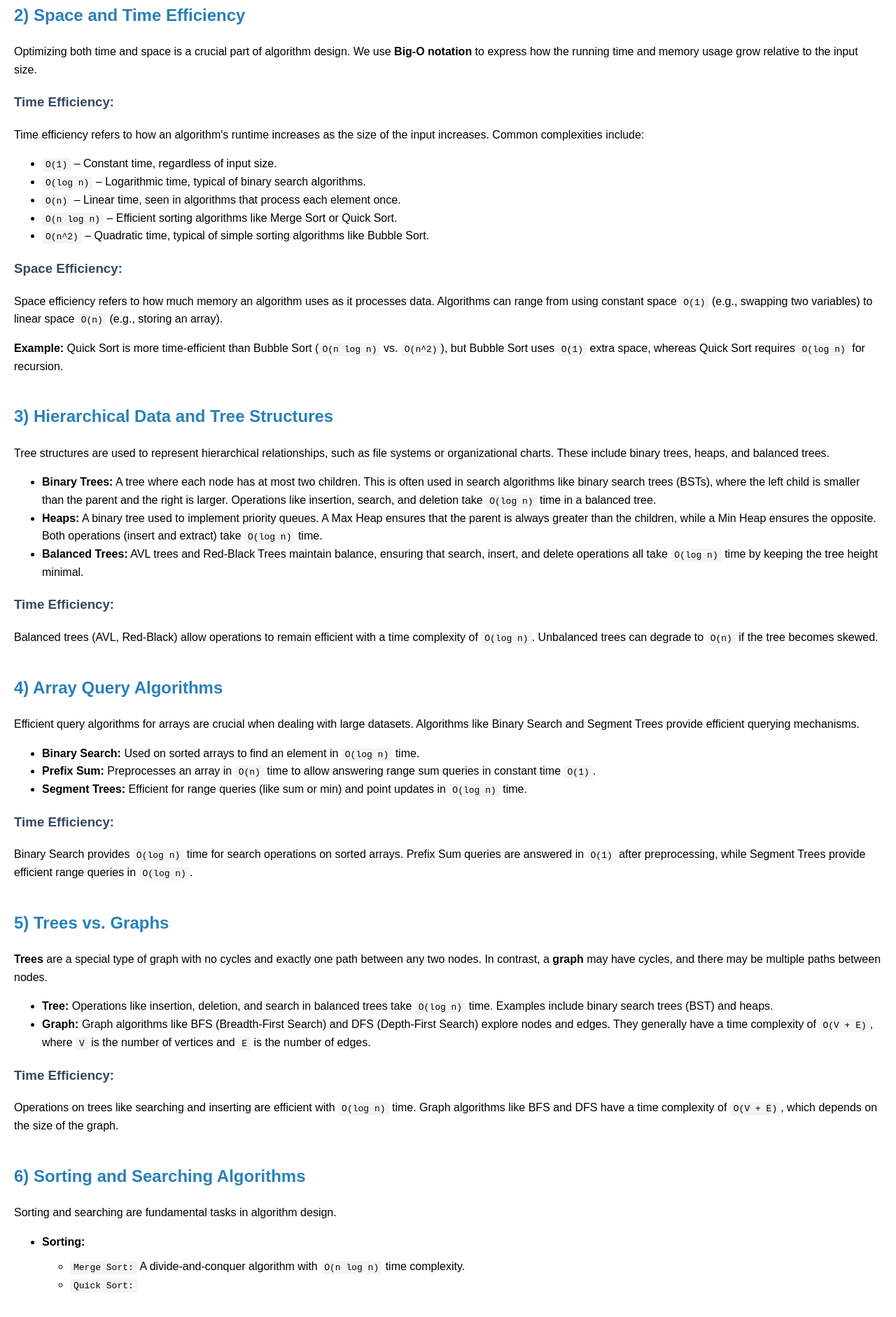
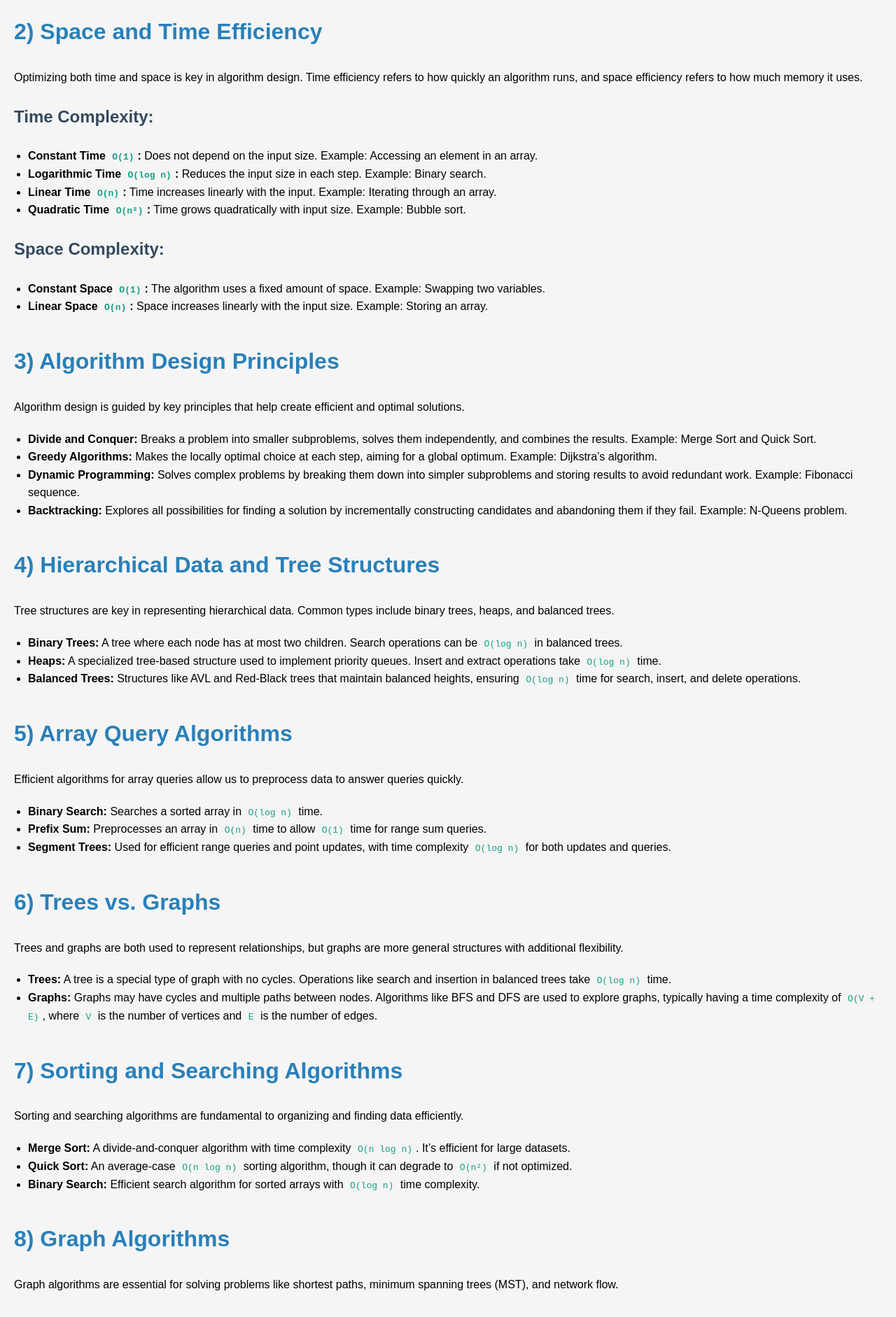
Before and after one commit to vaishnavi1702-v/urban_navigation_and_safety.github.ho, a plain HTML site: page reflection_vaishnavi.html in a window 1280 px wide. Shown: the part 504-2386 px from the top of the page at 70% size. Drawn offline with Linux system fonts and the light colour scheme.

Commit message:
Update reflection_vaishnavi.html

```diff
--- a/reflection_vaishnavi.html
+++ b/reflection_vaishnavi.html
@@ -4,30 +4,42 @@
     <meta charset="UTF-8">
     <meta name="viewport" content="width=device-width, initial-scale=1.0">
     <meta http-equiv="X-UA-Compatible" content="ie=edge">
-    <title>Comprehensive Guide to Algorithm Design and Analysis</title>
+    <title>Comprehensive Guide to Algorithm Design and Real-World Applications</title>
     <style>
         body {
             font-family: Arial, sans-serif;
             line-height: 1.6;
             margin: 20px;
+            background-color: #f5f5f5;
         }
         h1 {
             text-align: center;
             color: #2C3E50;
+            font-size: 2.5em;
+            padding-bottom: 20px;
+            border-bottom: 2px solid #2980B9;
         }
         h2 {
             color: #2980B9;
+            font-size: 2em;
+            margin-top: 30px;
         }
         h3 {
             color: #34495E;
+            font-size: 1.5em;
+        }
+        p {
+            margin-bottom: 20px;
         }
         ul {
             margin: 10px 0;
+            padding-left: 20px;
         }
         code {
             background-color: #f4f4f4;
             padding: 2px 5px;
             border-radius: 3px;
+            color: #16a085;
         }
         section {
             margin-bottom: 40px;
@@ -39,98 +51,106 @@
         .concepts {
             margin-left: 30px;
         }
-        .example {
-            background-color: #ECF0F1;
+        .quote {
+            background-color: #BDC3C7;
             padding: 10px;
+            font-style: italic;
+            margin-top: 20px;
+        }
+        .tip {
+            background-color: #F39C12;
+            padding: 10px;
+            color: #fff;
             border-radius: 5px;
+            margin-top: 10px;
         }
     </style>
 </head>
 <body>
 
-    <h1>Comprehensive Guide to Algorithm Design and Analysis</h1>
+    <h1>Comprehensive Guide to Algorithm Design, Efficiency, and Real-World Applications</h1>
 
     <section>
         <h2>1) Problems in Nature: Iteration, Recursion, and Backtracking</h2>
-        <p>In algorithm design, certain problems can be solved using iterative, recursive, or backtracking methods, each with its own use case and performance characteristics.</p>
-
+        <p>Different types of problems can be tackled using iteration, recursion, and backtracking. Each approach has its use cases and performance characteristics.</p>
         <ul>
-            <li><strong>Iteration:</strong> Repeating a set of instructions until a condition is met. Used in problems where a direct loop suffices, such as searching or summing elements in an array. Time complexity is generally <code>O(n)</code> when the loop runs over every element.</li>
-            <li><strong>Recursion:</strong> A function calls itself to solve subproblems. Useful in problems that can be divided into smaller subproblems, such as tree traversals or factorial calculations. Time complexity varies; for example, in <code>O(n)</code> for simple recursive summing.</li>
-            <li><strong>Backtracking:</strong> An approach to explore all possible solutions to a problem by trying partial solutions and abandoning them when they are not viable (e.g., N-Queens problem). It can have exponential time complexity <code>O(2^n)</code> in the worst case.</li>
+            <li><strong>Iteration:</strong> Repeats a set of instructions until a condition is met. Suitable for problems where a direct loop suffices, e.g., summing elements in an array. Time complexity is typically <code>O(n)</code>.</li>
+            <li><strong>Recursion:</strong> A function calls itself to solve subproblems. It’s useful when a problem can be broken down into smaller instances. Time complexity varies, but simple recursive problems can be <code>O(n)</code>.</li>
+            <li><strong>Backtracking:</strong> A method to explore all potential solutions by trying partial solutions and abandoning those that fail. Time complexity can be exponential, such as <code>O(2^n)</code> in the worst case, like in the N-Queens problem.</li>
         </ul>
-
-        <h3>Time Efficiency:</h3>
-        <p>Iteration is often faster and more memory-efficient than recursion, especially for simple problems. Recursion, while elegant, can suffer from stack overflow and added overhead. Backtracking is slow, especially for large problem spaces, as it explores all possible solutions.</p>
     </section>
 
     <section>
         <h2>2) Space and Time Efficiency</h2>
-        <p>Optimizing both time and space is a crucial part of algorithm design. We use <strong>Big-O notation</strong> to express how the running time and memory usage grow relative to the input size.</p>
+        <p>Optimizing both time and space is key in algorithm design. Time efficiency refers to how quickly an algorithm runs, and space efficiency refers to how much memory it uses.</p>
 
-        <h3>Time Efficiency:</h3>
-        <p>Time efficiency refers to how an algorithm's runtime increases as the size of the input increases. Common complexities include:</p>
+        <h3>Time Complexity:</h3>
         <ul>
-            <li><code>O(1)</code> – Constant time, regardless of input size.</li>
-            <li><code>O(log n)</code> – Logarithmic time, typical of binary search algorithms.</li>
-            <li><code>O(n)</code> – Linear time, seen in algorithms that process each element once.</li>
-            <li><code>O(n log n)</code> – Efficient sorting algorithms like Merge Sort or Quick Sort.</li>
-            <li><code>O(n^2)</code> – Quadratic time, typical of simple sorting algorithms like Bubble Sort.</li>
+            <li><strong>Constant Time <code>O(1)</code>:</strong> Does not depend on the input size. Example: Accessing an element in an array.</li>
+            <li><strong>Logarithmic Time <code>O(log n)</code>:</strong> Reduces the input size in each step. Example: Binary search.</li>
+            <li><strong>Linear Time <code>O(n)</code>:</strong> Time increases linearly with the input. Example: Iterating through an array.</li>
+            <li><strong>Quadratic Time <code>O(n²)</code>:</strong> Time grows quadratically with input size. Example: Bubble sort.</li>
         </ul>
 
-        <h3>Space Efficiency:</h3>
-        <p>Space efficiency refers to how much memory an algorithm uses as it processes data. Algorithms can range from using constant space <code>O(1)</code> (e.g., swapping two variables) to linear space <code>O(n)</code> (e.g., storing an array).</p>
-
-        <p><strong>Example:</strong> Quick Sort is more time-efficient than Bubble Sort (<code>O(n log n)</code> vs. <code>O(n^2)</code>), but Bubble Sort uses <code>O(1)</code> extra space, whereas Quick Sort requires <code>O(log n)</code> for recursion.</p>
+        <h3>Space Complexity:</h3>
+        <ul>
+            <li><strong>Constant Space <code>O(1)</code>:</strong> The algorithm uses a fixed amount of space. Example: Swapping two variables.</li>
+            <li><strong>Linear Space <code>O(n)</code>:</strong> Space increases linearly with the input size. Example: Storing an array.</li>
+        </ul>
     </section>
 
     <section>
-        <h2>3) Hierarchical Data and Tree Structures</h2>
-        <p>Tree structures are used to represent hierarchical relationships, such as file systems or organizational charts. These include binary trees, heaps, and balanced trees.</p>
-
+        <h2>3) Algorithm Design Principles</h2>
+        <p>Algorithm design is guided by key principles that help create efficient and optimal solutions.</p>
         <ul>
-            <li><strong>Binary Trees:</strong> A tree where each node has at most two children. This is often used in search algorithms like binary search trees (BSTs), where the left child is smaller than the parent and the right is larger. Operations like insertion, search, and deletion take <code>O(log n)</code> time in a balanced tree.</li>
-            <li><strong>Heaps:</strong> A binary tree used to implement priority queues. A Max Heap ensures that the parent is always greater than the children, while a Min Heap ensures the opposite. Both operations (insert and extract) take <code>O(log n)</code> time.</li>
-            <li><strong>Balanced Trees:</strong> AVL trees and Red-Black Trees maintain balance, ensuring that search, insert, and delete operations all take <code>O(log n)</code> time by keeping the tree height minimal.</li>
+            <li><strong>Divide and Conquer:</strong> Breaks a problem into smaller subproblems, solves them independently, and combines the results. Example: Merge Sort and Quick Sort.</li>
+            <li><strong>Greedy Algorithms:</strong> Makes the locally optimal choice at each step, aiming for a global optimum. Example: Dijkstra’s algorithm.</li>
+            <li><strong>Dynamic Programming:</strong> Solves complex problems by breaking them down into simpler subproblems and storing results to avoid redundant work. Example: Fibonacci sequence.</li>
+            <li><strong>Backtracking:</strong> Explores all possibilities for finding a solution by incrementally constructing candidates and abandoning them if they fail. Example: N-Queens problem.</li>
         </ul>
-
-        <h3>Time Efficiency:</h3>
-        <p>Balanced trees (AVL, Red-Black) allow operations to remain efficient with a time complexity of <code>O(log n)</code>. Unbalanced trees can degrade to <code>O(n)</code> if the tree becomes skewed.</p>
     </section>
 
     <section>
-        <h2>4) Array Query Algorithms</h2>
-        <p>Efficient query algorithms for arrays are crucial when dealing with large datasets. Algorithms like Binary Search and Segment Trees provide efficient querying mechanisms.</p>
-
+        <h2>4) Hierarchical Data and Tree Structures</h2>
+        <p>Tree structures are key in representing hierarchical data. Common types include binary trees, heaps, and balanced trees.</p>
         <ul>
-            <li><strong>Binary Search:</strong> Used on sorted arrays to find an element in <code>O(log n)</code> time.</li>
-            <li><strong>Prefix Sum:</strong> Preprocesses an array in <code>O(n)</code> time to allow answering range sum queries in constant time <code>O(1)</code>.</li>
-            <li><strong>Segment Trees:</strong> Efficient for range queries (like sum or min) and point updates in <code>O(log n)</code> time.</li>
+            <li><strong>Binary Trees:</strong> A tree where each node has at most two children. Search operations can be <code>O(log n)</code> in balanced trees.</li>
+            <li><strong>Heaps:</strong> A specialized tree-based structure used to implement priority queues. Insert and extract operations take <code>O(log n)</code> time.</li>
+            <li><strong>Balanced Trees:</strong> Structures like AVL and Red-Black trees that maintain balanced heights, ensuring <code>O(log n)</code> time for search, insert, and delete operations.</li>
         </ul>
-
-        <h3>Time Efficiency:</h3>
-        <p>Binary Search provides <code>O(log n)</code> time for search operations on sorted arrays. Prefix Sum queries are answered in <code>O(1)</code> after preprocessing, while Segment Trees provide efficient range queries in <code>O(log n)</code>.</p>
     </section>
 
     <section>
-        <h2>5) Trees vs. Graphs</h2>
-        <p><strong>Trees</strong> are a special type of graph with no cycles and exactly one path between any two nodes. In contrast, a <strong>graph</strong> may have cycles, and there may be multiple paths between nodes.</p>
-
+        <h2>5) Array Query Algorithms</h2>
+        <p>Efficient algorithms for array queries allow us to preprocess data to answer queries quickly.</p>
         <ul>
-            <li><strong>Tree:</strong> Operations like insertion, deletion, and search in balanced trees take <code>O(log n)</code> time. Examples include binary search trees (BST) and heaps.</li>
-            <li><strong>Graph:</strong> Graph algorithms like BFS (Breadth-First Search) and DFS (Depth-First Search) explore nodes and edges. They generally have a time complexity of <code>O(V + E)</code>, where <code>V</code> is the number of vertices and <code>E</code> is the number of edges.</li>
+            <li><strong>Binary Search:</strong> Searches a sorted array in <code>O(log n)</code> time.</li>
+            <li><strong>Prefix Sum:</strong> Preprocesses an array in <code>O(n)</code> time to allow <code>O(1)</code> time for range sum queries.</li>
+            <li><strong>Segment Trees:</strong> Used for efficient range queries and point updates, with time complexity <code>O(log n)</code> for both updates and queries.</li>
         </ul>
-
-        <h3>Time Efficiency:</h3>
-        <p>Operations on trees like searching and inserting are efficient with <code>O(log n)</code> time. Graph algorithms like BFS and DFS have a time complexity of <code>O(V + E)</code>, which depends on the size of the graph.</p>
     </section>
 
     <section>
-        <h2>6) Sorting and Searching Algorithms</h2>
-        <p>Sorting and searching are fundamental tasks in algorithm design.</p>
+        <h2>6) Trees vs. Graphs</h2>
+        <p>Trees and graphs are both used to represent relationships, but graphs are more general structures with additional flexibility.</p>
+        <ul>
+            <li><strong>Trees:</strong> A tree is a special type of graph with no cycles. Operations like search and insertion in balanced trees take <code>O(log n)</code> time.</li>
+            <li><strong>Graphs:</strong> Graphs may have cycles and multiple paths between nodes. Algorithms like BFS and DFS are used to explore graphs, typically having a time complexity of <code>O(V + E)</code>, where <code>V</code> is the number of vertices and <code>E</code> is the number of edges.</li>
+        </ul>
+    </section>
 
+    <section>
+        <h2>7) Sorting and Searching Algorithms</h2>
+        <p>Sorting and searching algorithms are fundamental to organizing and finding data efficiently.</p>
         <ul>
-            <li><strong>Sorting:</strong>
-                <ul>
-                    <li><code>Merge Sort:</code> A divide-and-conquer algorithm with <code>O(n log n)</code> time complexity.</li>
-                    <li><code>Quick Sort:</code
+            <li><strong>Merge Sort:</strong> A divide-and-conquer algorithm with time complexity <code>O(n log n)</code>. It’s efficient for large datasets.</li>
+            <li><strong>Quick Sort:</strong> An average-case <code>O(n log n)</code> sorting algorithm, though it can degrade to <code>O(n²)</code> if not optimized.</li>
+            <li><strong>Binary Search:</strong> Efficient search algorithm for sorted arrays with <code>O(log n)</code> time complexity.</li>
+        </ul>
+    </section>
+
+    <section>
+        <h2>8) Graph Algorithms</h2>
+        <p>Graph algorithms are essential for solving problems like shortest paths, minimum spanning trees (MST), and network flow.</p>
+        <ul>
+            <li
```
